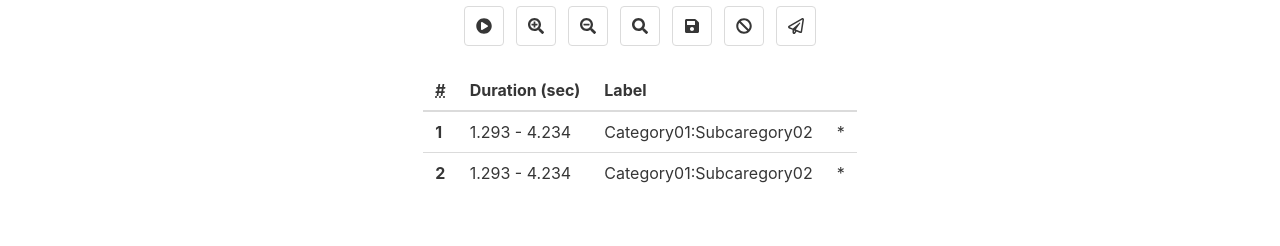
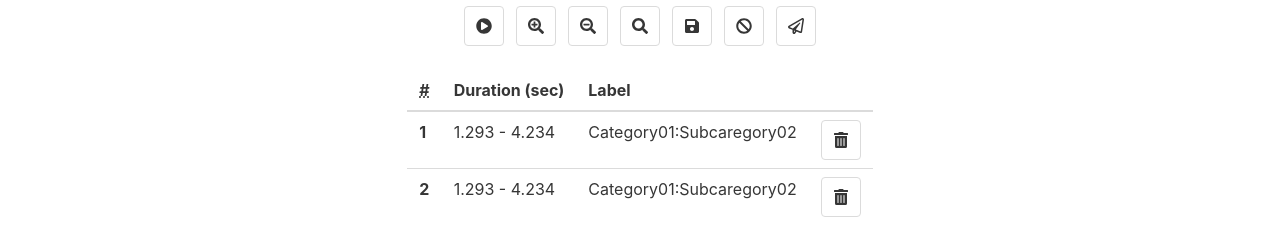
Before and after one commit to randy930529/dj_audio-segmentation, a React (Create React App) app in the folder frontend/: page / in a window 1280 px wide. Shown: the part 670-916 px from the top of the page. Before the commit the page ends 887 px from the top, so only its background shows below. Built offline with nearby package versions, Linux system fonts and the light colour scheme.

Commit message:
create the AudioCard components

```diff
--- /dev/null
+++ b/frontend/src/components/AudioClip.js
@@ -0,0 +1,5 @@
+export function AudioClip(props) {
+    return (
+        <img src={props.img} alt="" />
+    )
+}
--- /dev/null
+++ b/frontend/src/components/ButtonIcon.js
@@ -0,0 +1,11 @@
+export function ButtonIcon(props) {
+    return (
+        <p className="control">
+            <button className="button" onClick={props.onClick}>
+                <span className="icon">
+                    <props.icon />
+                </span>
+            </button>
+        </p>
+    )
+}
--- /dev/null
+++ b/frontend/src/components/TBody.js
@@ -0,0 +1,21 @@
+import { FaTrashAlt } from 'react-icons/fa';
+import { ButtonIcon } from './ButtonIcon';
+
+export function TBody(props) {
+    return (
+        <tbody>
+            <tr>
+                <th>1</th>
+                <td>1.293 - 4.234</td>
+                <td>Category01:Subcaregory02</td>
+                <td><ButtonIcon icon={FaTrashAlt} /></td>
+            </tr>
+            <tr>
+                <th>2</th>
+                <td>1.293 - 4.234</td>
+                <td>Category01:Subcaregory02</td>
+                <td><ButtonIcon icon={FaTrashAlt} /></td>
+            </tr>
+        </tbody>
+    )
+}
--- /dev/null
+++ b/frontend/src/components/THead.js
@@ -0,0 +1,12 @@
+export function THead() {
+    return (
+        <thead>
+            <tr>
+                <th><abbr title="#">#</abbr></th>
+                <th>Duration (sec)</th>
+                <th>Label</th>
+                <th><abbr title="Option"></abbr></th>
+            </tr>
+        </thead>
+    )
+}
--- /dev/null
+++ b/frontend/src/components/TableTag.js
@@ -0,0 +1,11 @@
+import { THead } from './THead';
+import { TBody } from './TBody';
+
+export function TableTag(props) {
+    return (
+        <table className={props.class}>
+            <THead />
+            <TBody />
+        </table>
+    )
+}
--- a/frontend/src/pages/AudioCard.js
+++ b/frontend/src/pages/AudioCard.js
@@ -1,6 +1,9 @@
 import React from "react";
 import { FaPlayCircle, FaSearchPlus, FaSearchMinus, FaSearch, FaSave, FaBan, FaRegPaperPlane } from 'react-icons/fa';
 import img from "./wayform.jpg";
+import { AudioClip } from "../components/AudioClip";
+import { ButtonIcon } from "../components/ButtonIcon";
+import { TableTag } from "../components/TableTag";
 
 class AudioCard extends React.Component {
 
@@ -9,87 +12,22 @@ class AudioCard extends React.Component {
                 <div>
                     <div className="content p-3">
                         <div className="columns p-3 is-justify-content-center">
-                            <img src={img} alt="" />
+                            <AudioClip img={img} />
                         </div>
                         <div className="columns p-3 is-justify-content-center">
-                            <div class="field is-grouped">
-                                <p class="control">
-                                    <button class="button">
-                                    <span class="icon">
-                                        <FaPlayCircle />
-                                    </span>
-                                    </button>
-                                </p>
-                                <p class="control">
-                                    <button class="button">
-                                    <span class="icon">
-                                        <FaSearchPlus />
-                                    </span>
-                                    </button>
-                                </p>
-                                <p class="control">
-                                    <button class="button">
-                                    <span class="icon">
-                                        <FaSearchMinus />
-                                    </span>
-                                    </button>
-                                </p>
-                                <p class="control">
-                                    <button class="button">
-                                    <span class="icon">
-                                        <FaSearch />
-                                    </span>
-                                    </button>
-                                </p>
-                                <p class="control">
-                                    <button class="button">
-                                    <span class="icon">
-                                        <FaSave />
-                                    </span>
-                                    </button>
-                                </p>
-                                <p class="control">
-                                    <button class="button">
-                                    <span class="icon">
-                                        <FaBan />
-                                    </span>
-                                    </button>
-                                </p>
-                                <p class="control">
-                                    <button class="button">
-                                    <span class="icon">
-                                        <FaRegPaperPlane />
-                                    </span>
-                                    </button>
-                                </p>
+                            <div className="field is-grouped">
+                                <ButtonIcon icon={FaPlayCircle} />
+                                <ButtonIcon icon={FaSearchPlus} />
+                                <ButtonIcon icon={FaSearchMinus} />
+                                <ButtonIcon icon={FaSearch} />
+                                <ButtonIcon icon={FaSave} />
+                                <ButtonIcon icon={FaBan} />
+                                <ButtonIcon icon={FaRegPaperPlane} />
                             </div>
                         </div>
                         <div className="columns p-3 is-justify-content-center">
-                            <div class="table-container">
-                                <table class="table is-fullwidth">
-                                    <thead>
-                                        <tr>
-                                        <th><abbr title="#">#</abbr></th>
-                                        <th>Duration (sec)</th>
-                                        <th>Label</th>
-                                        <th><abbr title="Option"></abbr></th>
-                                        </tr>
-                                    </thead>
-                                    <tbody>
-                                        <tr>
-                                            <th>1</th>
-                                            <td>1.293 - 4.234</td>
-                                            <td>Category01:Subcaregory02</td>
-                                            <td>*</td>
-                                        </tr>
-                                        <tr>
-                                            <th>2</th>
-                                            <td>1.293 - 4.234</td>
-                                            <td>Category01:Subcaregory02</td>
-                                            <td>*</td>
-                                        </tr>
-                                    </tbody>
-                                </table>
+                            <div className="table-container">
+                                <TableTag class="table is-fullwidth" />
                             </div>
                         </div>
                     </div>
```
